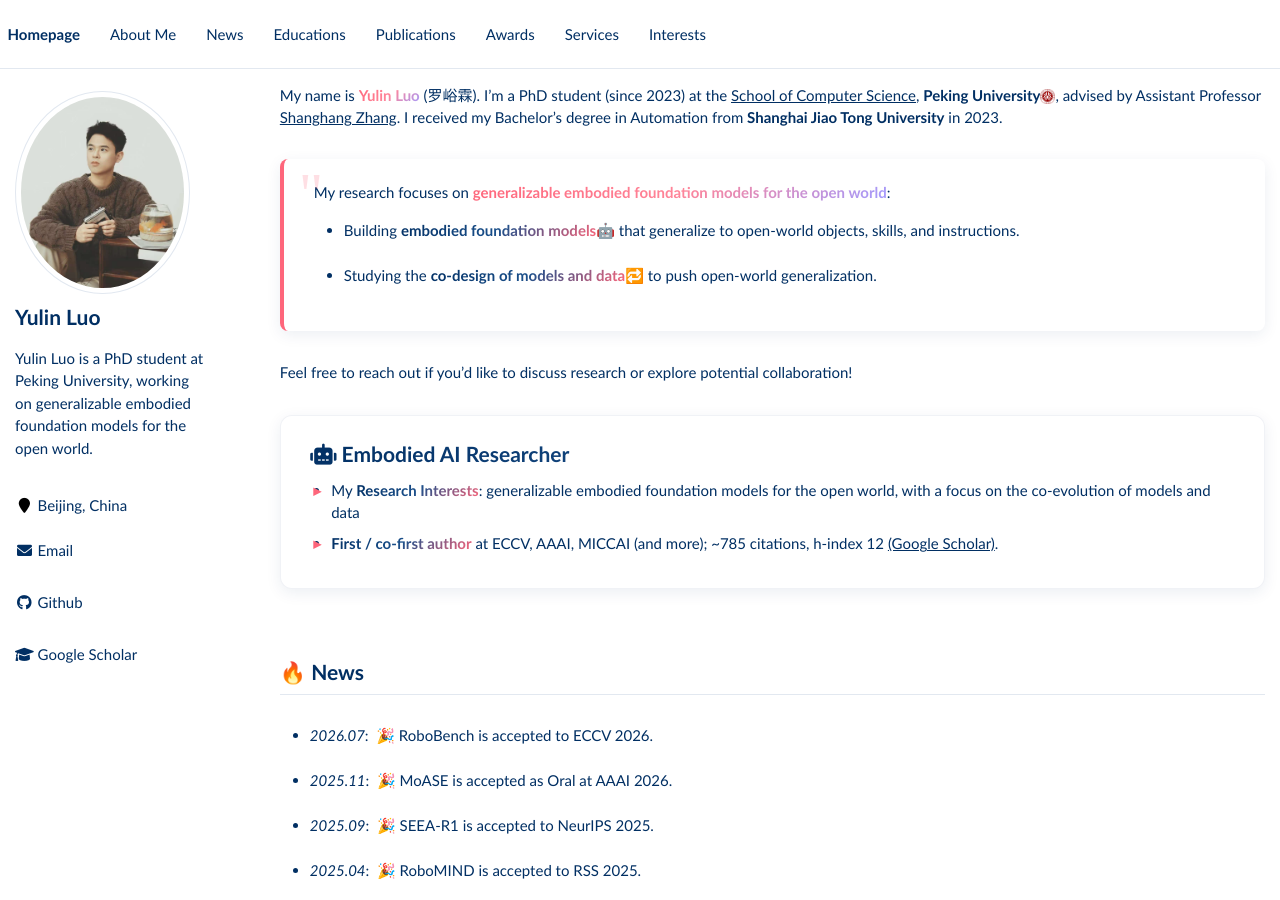
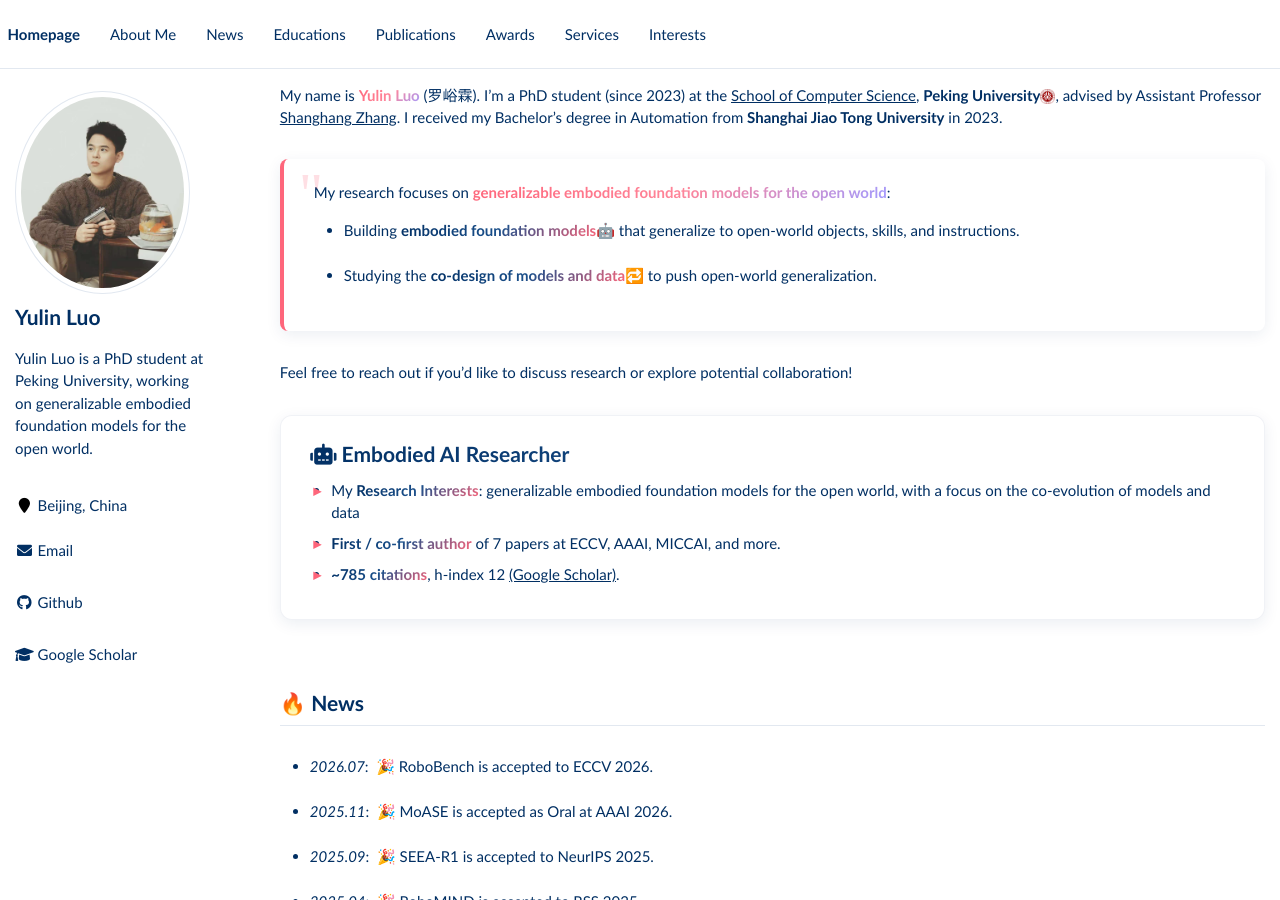
Before and after one commit to yulin-luo/yulin-luo.github.io, a Jekyll site: the page built from _pages/about.md, in a window 1280 px wide and 900 px high. Built offline with Jekyll 4.4.1, drawn with Linux system fonts in a browser that asks for light colours.

Commit message:
personal_web: split achievement stats into two lines
Quantify first/co-first author count and separate citations for readability.

🤖 Generated with [Claude Code](https://claude.com/claude-code)

```diff
--- a/_pages/about.md
+++ b/_pages/about.md
@@ -43,7 +43,10 @@ Feel free to reach out if you'd like to discuss research or explore potential co
         with a focus on the co-evolution of models and data
       </li>
       <li><span class="primary-gradient-text">First / co-first author</span>
-        at ECCV, AAAI, MICCAI (and more); ~785 citations, h-index 12
+        of 7 papers at ECCV, AAAI, MICCAI, and more.
+      </li>
+      <li><span class="primary-gradient-text">~785 citations</span>,
+        h-index 12
         <a href="https://scholar.google.com/citations?user=SgeV4NkAAAAJ" class="link-accent">(Google Scholar)</a>.
       </li>
     </ul>
```
